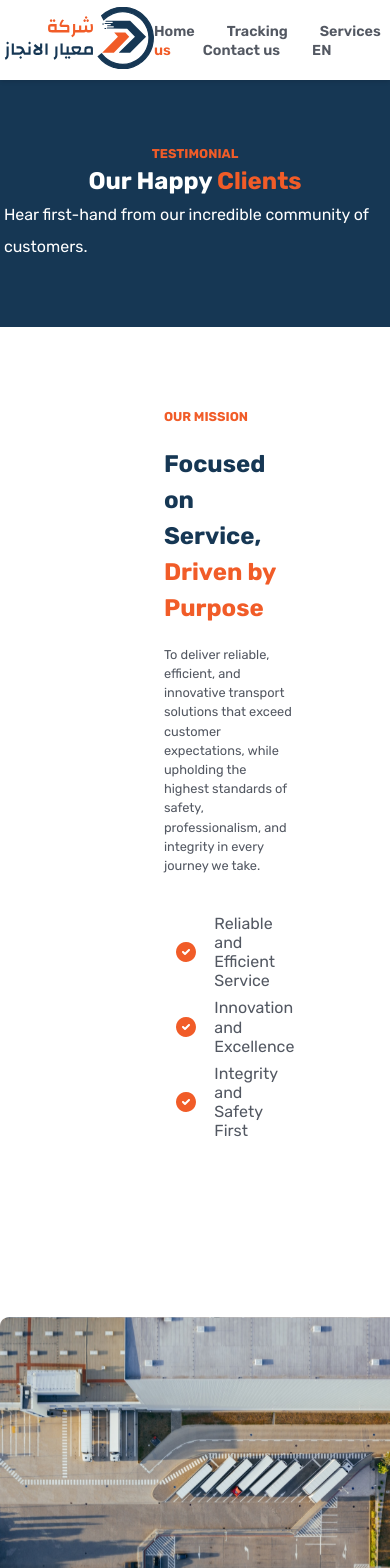
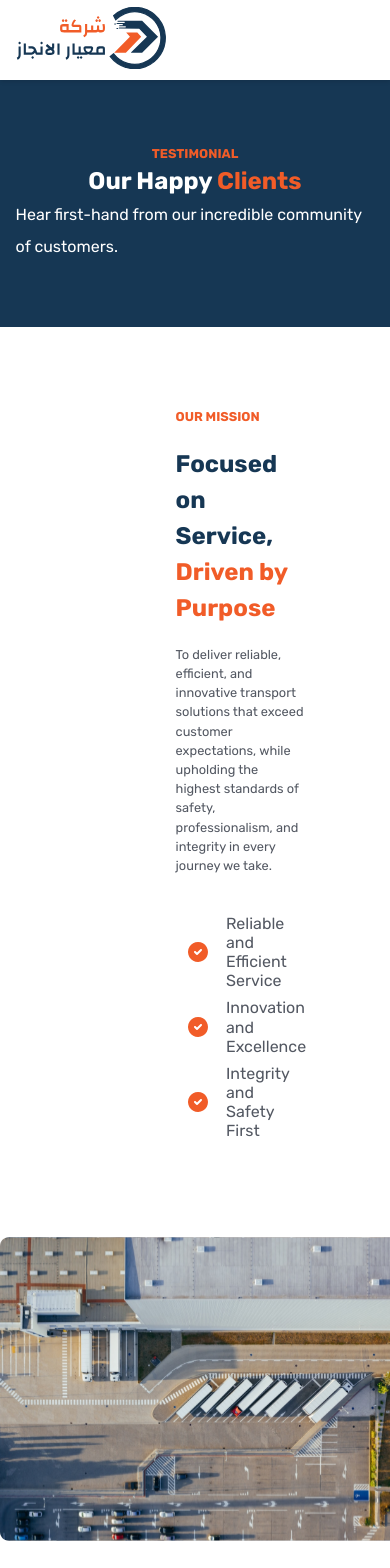
Before and after one commit to dev-basit/shirkah, a Next.js app: page /aboutus in a window 390 px wide. Shown: the top 1568 px of the page. Built offline with nearby package versions, Linux system fonts and the light colour scheme.

Commit message:
added responsive for tablet screens

```diff
--- a/src/app/globals.css
+++ b/src/app/globals.css
@@ -166,7 +166,7 @@ h3 {
 
 @media screen and (max-width: 768px) {
   :root {
-    --body-content-width: 98vw;
+    --body-content-width: 92vw;
     --navbar-height: 10rem;
   }
 
--- a/src/components/aboutus/faqs/faqs.module.css
+++ b/src/components/aboutus/faqs/faqs.module.css
@@ -22,6 +22,10 @@
   justify-content: space-between;
   width: 80%;
   margin: 8rem auto 0 auto;
+
+  @media screen and (max-width: 768px) {
+    flex-direction: column;
+  }
 }
 
 .stillQuestion h2 {
@@ -42,4 +46,9 @@
   margin-top: 1rem;
   background-color: var(--color-secondary);
   border-radius: var(--border-radius-xl);
+
+  @media screen and (max-width: 768px) {
+    margin: 0 auto;
+    margin-top: 2rem;
+  }
 }
--- a/src/components/aboutus/mission/mission.module.css
+++ b/src/components/aboutus/mission/mission.module.css
@@ -58,4 +58,8 @@
   @media screen and (max-width: 1280px) {
     height: 60rem;
   }
+
+  @media screen and (max-width: 768px) {
+    height: 40rem;
+  }
 }
--- a/src/components/aboutus/vision/vision.module.css
+++ b/src/components/aboutus/vision/vision.module.css
@@ -58,4 +58,8 @@
   @media screen and (max-width: 1280px) {
     height: 60rem;
   }
+
+  @media screen and (max-width: 768px) {
+    height: 40rem;
+  }
 }
--- a/src/components/home/about-us/about-us.module.css
+++ b/src/components/home/about-us/about-us.module.css
@@ -22,6 +22,10 @@
   justify-content: center;
   flex-direction: column;
   flex-basis: 40%;
+
+  @media screen and (max-width: 1280px) {
+    flex-basis: 60%;
+  }
 }
 
 .aboutUsItem {
--- a/src/components/home/clients/clients.module.css
+++ b/src/components/home/clients/clients.module.css
@@ -35,6 +35,10 @@
   padding: 3rem;
   background-color: var(--color-secondary-darker);
   border-radius: var(--border-radius);
+
+  @media screen and (max-width: 1280px) {
+    flex-basis: 45%;
+  }
 }
 
 .clientIconsContainer {
--- a/src/components/navbar/navbar-items.js
+++ b/src/components/navbar/navbar-items.js
@@ -10,7 +10,7 @@ export const NavbarItems = () => {
 
   return (
     <section>
-      <ul>
+      <ul className={styles.navbarItems}>
         {ENUMS.NAVBAR_ITEMS.map(({ name, link }) => (
           <Link key={name} href={link}>
             <li className={`${styles.navList} ${link === currentPath ? styles.navListActive : ""}`}>
--- a/src/components/navbar/navbar.module.css
+++ b/src/components/navbar/navbar.module.css
@@ -17,6 +17,12 @@
   align-items: center;
   width: var(--body-content-width);
   margin: 0 auto;
+}
+
+.navbarItems {
+  @media screen and (max-width: 768px) {
+    display: none;
+  }
 }
 
 .navList {
```
